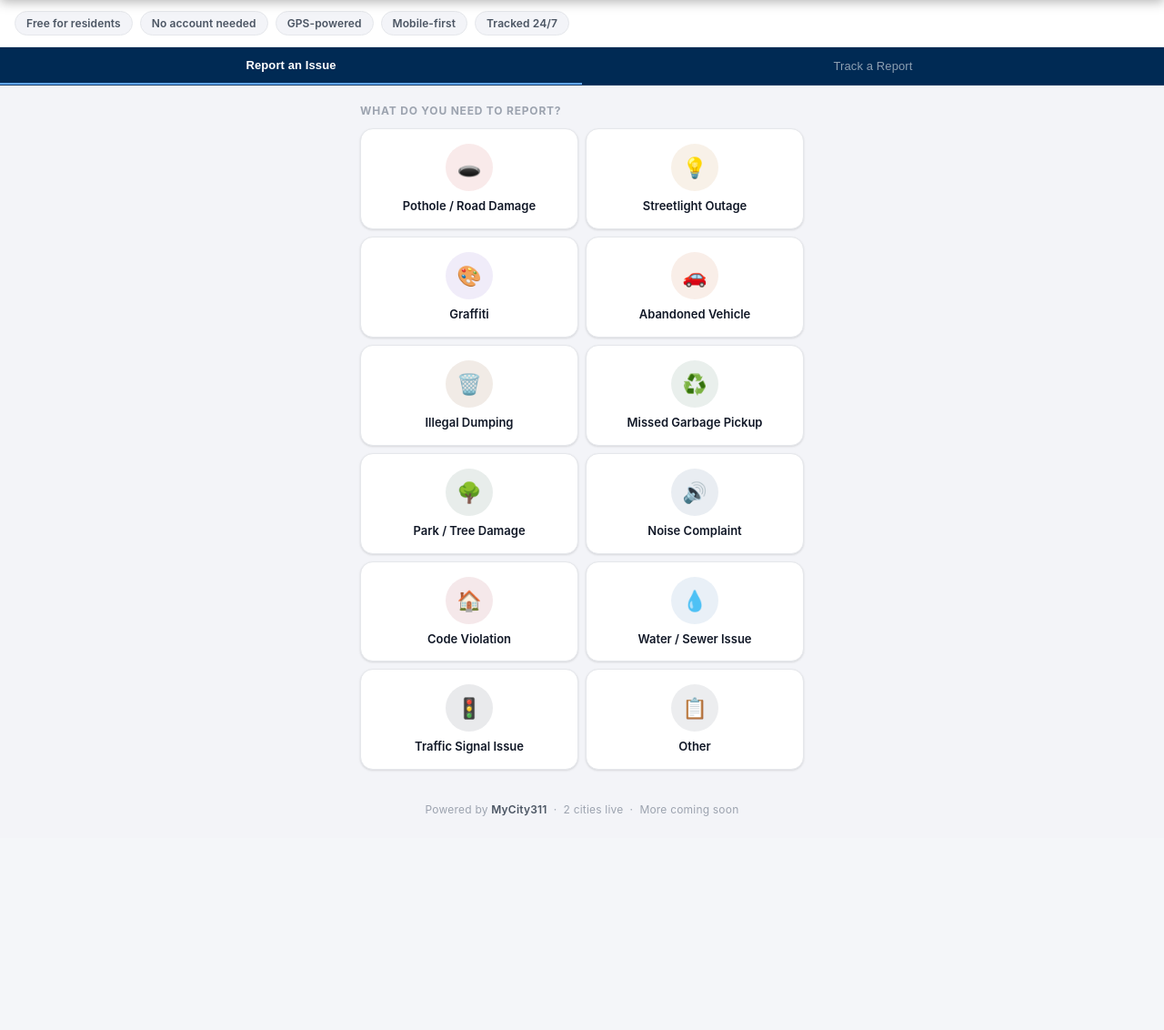
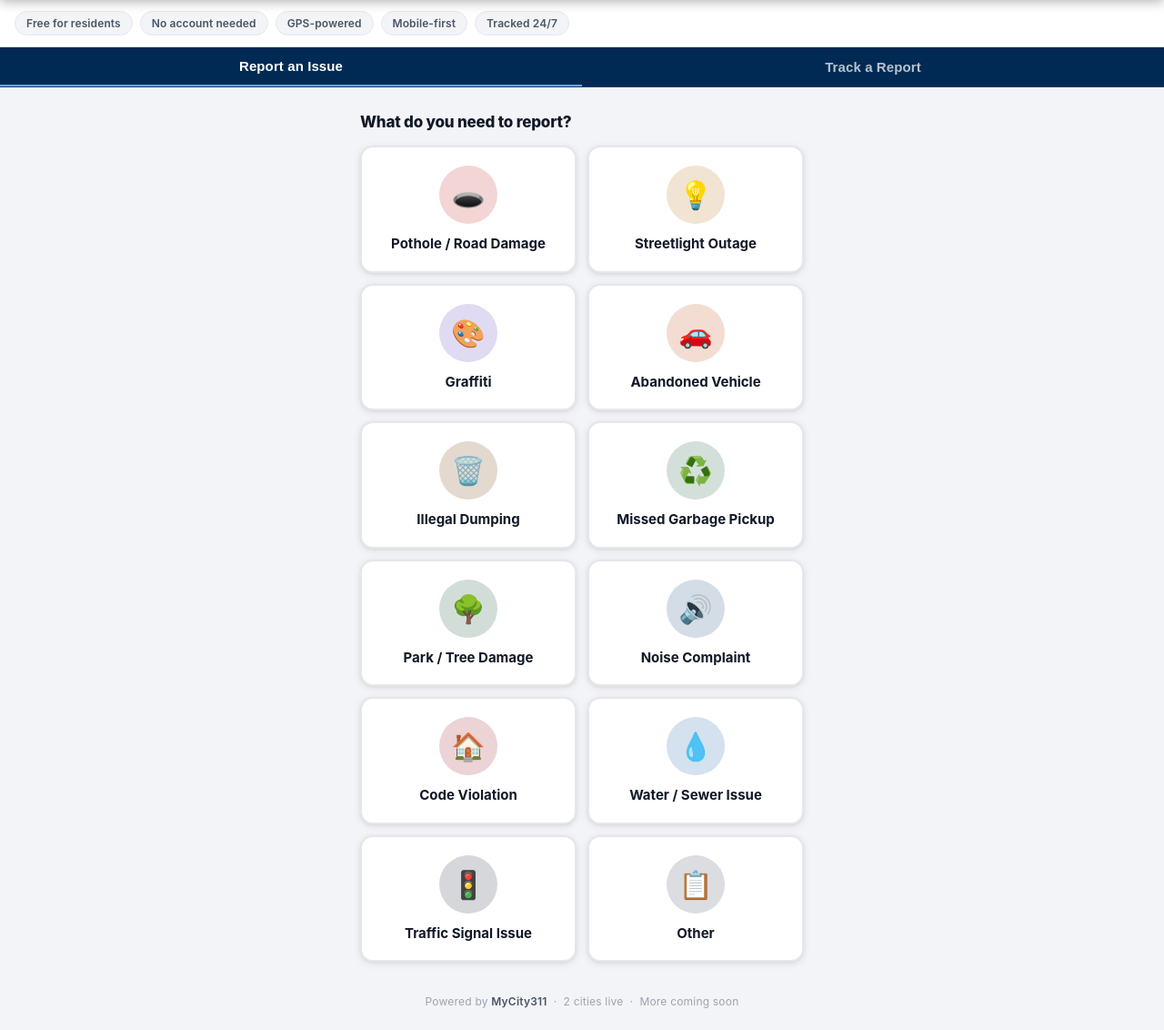
Before and after one commit to smithar106/newhaven-311, a Flask app: page / in a window 1280 px wide. Shown: the part 64-1196 px from the top of the page at 91% size. Before the commit the page ends 961 px from the top, so only its background shows below. Run offline with Flask 3, Linux system fonts and the light colour scheme; data comes from the database, SQL or seed files in the repository; some libraries are stand-ins or nearby versions.

Commit message:
Improve visual clarity and accessibility on category grid and form
- Category icons: 52px → 64px, emoji 22px → 30px, bg opacity 10% → 20%
- Category labels: 13px weight-600 → 15px weight-700
- Category cards: more padding, stronger shadow, 2px border, 12px gap
- Section heading: bold 17px weight-800 instead of tiny muted uppercase
- Tab inactive text: opacity .55 → .72, font-size 13px → 15px, weight 600
- Form section titles: 13px → 15px
- Field labels: weight-600 gray → weight-700 dark
- Input tap targets: 10px → 13px vertical padding

Co-Authored-By: Claude Sonnet 4.6 <noreply@anthropic.com>

```diff
--- a/templates/index.html
+++ b/templates/index.html
@@ -132,9 +132,9 @@ body {
   flex: 1;
   padding: var(--sp-3) var(--sp-1);
   text-align: center;
-  color: rgba(255,255,255,.55);
-  font-size: var(--text-sm);
-  font-weight: 500;
+  color: rgba(255,255,255,.72);
+  font-size: var(--text-base);
+  font-weight: 600;
   cursor: pointer;
   border: none;
   background: none;
@@ -166,19 +166,19 @@ body {
 .cat-grid {
   display: grid;
   grid-template-columns: 1fr 1fr;
-  gap: var(--sp-2);
+  gap: var(--sp-3);
 }
 .cat-card {
   background: var(--surface);
   border-radius: var(--r-lg);
-  padding: var(--sp-4) var(--sp-3);
+  padding: var(--sp-5) var(--sp-3);
   display: flex;
   flex-direction: column;
   align-items: center;
-  gap: var(--sp-2);
+  gap: var(--sp-3);
   cursor: pointer;
-  border: 1.5px solid var(--border);
-  box-shadow: var(--shadow-sm);
+  border: 2px solid var(--border);
+  box-shadow: 0 2px 8px rgba(0,0,0,.09), 0 1px 3px rgba(0,0,0,.06);
   transition: border-color .15s, box-shadow .15s, transform .12s;
   -webkit-tap-highlight-color: transparent;
   user-select: none;
@@ -193,17 +193,17 @@ body {
   background: var(--primary-light);
 }
 .cat-icon {
-  width: 52px;
-  height: 52px;
+  width: 64px;
+  height: 64px;
   border-radius: 50%;
   display: flex;
   align-items: center;
   justify-content: center;
-  font-size: 22px;
+  font-size: 30px;
 }
 .cat-label {
-  font-size: var(--text-sm);
-  font-weight: 600;
+  font-size: var(--text-base);
+  font-weight: 700;
   text-align: center;
   color: var(--text-primary);
   line-height: 1.3;
@@ -266,7 +266,7 @@ body {
 }
 .form-card-icon svg { width: 15px; height: 15px; stroke: var(--primary) }
 .form-card-title {
-  font-size: var(--text-sm);
+  font-size: var(--text-base);
   font-weight: 700;
   color: var(--text-primary);
   letter-spacing: .1px;
@@ -284,8 +284,8 @@ body {
 .field label {
   display: block;
   font-size: var(--text-sm);
-  font-weight: 600;
-  color: var(--text-secondary);
+  font-weight: 700;
+  color: var(--text-primary);
   margin-bottom: var(--sp-1);
 }
 input[type=text],
@@ -295,7 +295,7 @@ textarea {
   width: 100%;
   border: 1.5px solid var(--border);
   border-radius: var(--r-md);
-  padding: 10px var(--sp-3);
+  padding: 13px var(--sp-3);
   font-size: var(--text-base);
   color: var(--text-primary);
   background: var(--bg);
@@ -529,11 +529,11 @@ input[type=file] { display: none }
 
   <!-- Step 1: category -->
   <div id="step-cat">
-    <p class="section-label" style="margin-top:4px">What do you need to report?</p>
+    <p style="margin-top:var(--sp-3);margin-bottom:var(--sp-4);font-size:var(--text-lg);font-weight:800;color:var(--text-primary);letter-spacing:-.2px">What do you need to report?</p>
     <div class="cat-grid">
       {% for c in categories %}
       <div class="cat-card" onclick="selectCategory('{{c.id}}','{{c.label}}','{{c.icon}}','{{c.color}}')" data-id="{{c.id}}">
-        <div class="cat-icon" style="background:{{c.color}}1A">
+        <div class="cat-icon" style="background:{{c.color}}33">
           <span>{{c.icon}}</span>
         </div>
         <div class="cat-label">{{c.label}}</div>
```
